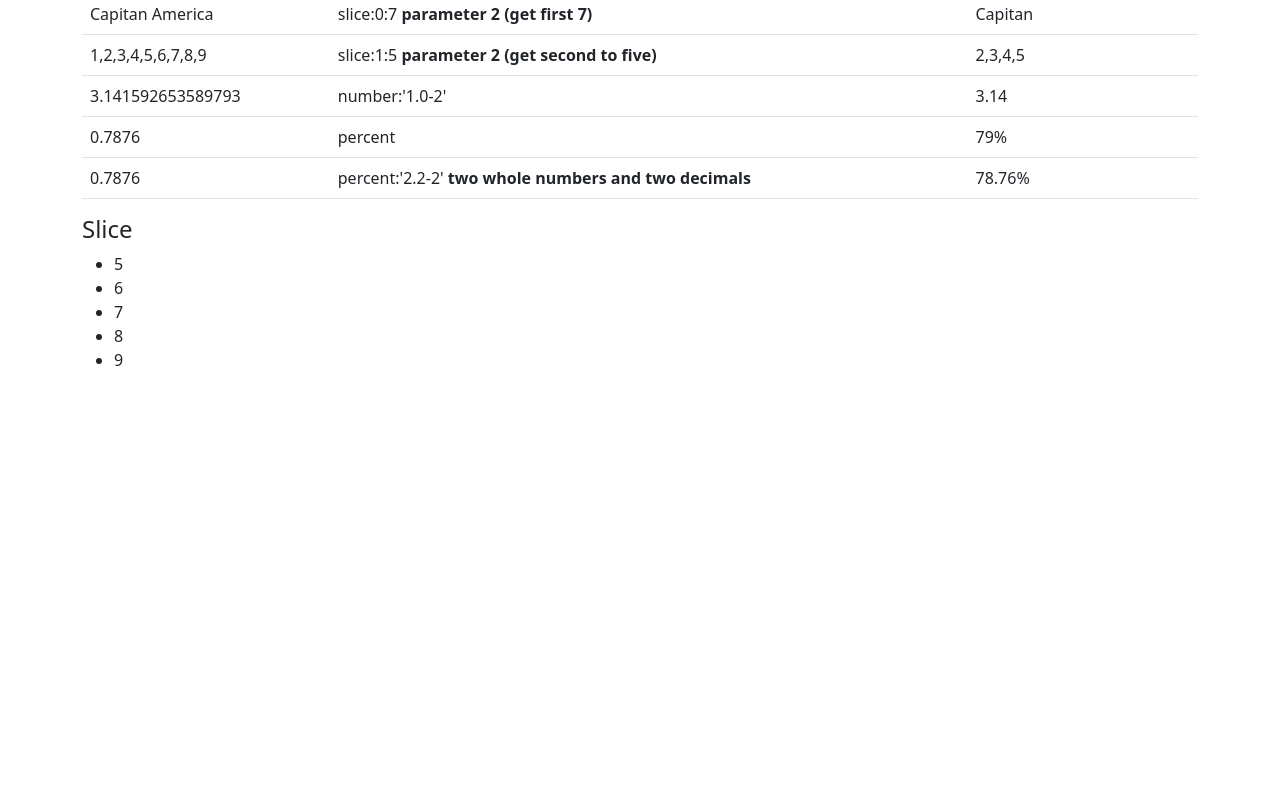
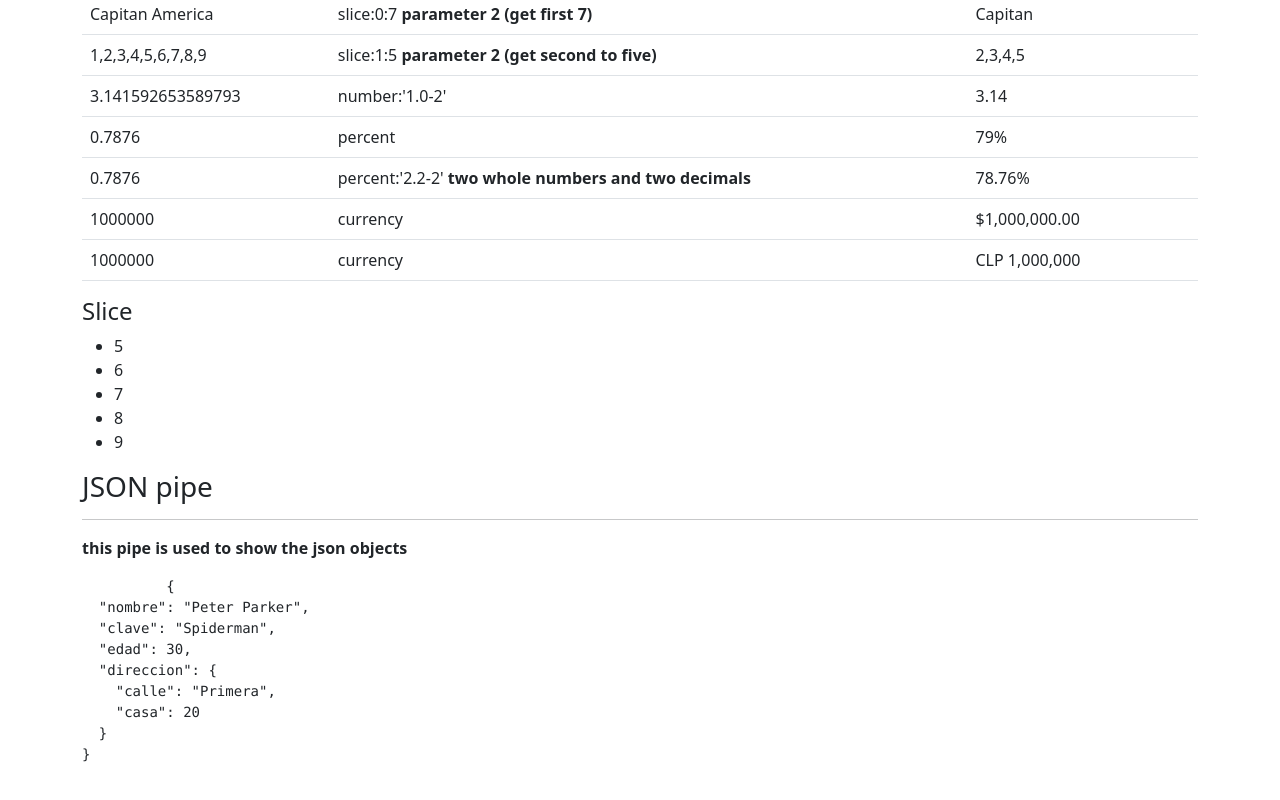
Before and after one commit to cbustamante777duoc/biblotecaPipes, an Angular app: page / in a window 1280 px wide. Shown: the part 268-1068 px from the top of the page. Before the commit the page ends 800 px from the top, so only its background shows below. Built offline with nearby package versions, Linux system fonts and the light colour scheme.

Commit message:
pipe json

```diff
--- a/src/app/app.component.html
+++ b/src/app/app.component.html
@@ -67,6 +67,18 @@
           <td>{{porcentaje | percent:'2.2-2'}}</td>
         </tr>
 
+        <tr>
+          <td>{{salario}}</td>
+          <td>currency</td>
+          <td>{{salario | currency}}</td>
+        </tr>
+
+        <tr>
+          <td>{{salario}}</td>
+          <td>currency</td>
+          <td>{{salario | currency:'CLP ':'symbol':'.0-0'}}</td>
+        </tr>
+
       </tbody>
 
     </table>
@@ -76,5 +88,16 @@
       <li *ngFor="let item of areglo |slice:4:22">{{item}}</li>
     </ul>
 
+    <h3>JSON pipe</h3>
+    <hr>
+    <div class="row mb-5">
+      <div class="col">
+        <p> <b>this pipe is used to show the json objects</b> </p>
+        <pre>
+          {{heroe | json}}
+        </pre>
+      </div>
+    </div>
+
   </div>
 </div>
--- a/src/app/app.component.ts
+++ b/src/app/app.component.ts
@@ -11,7 +11,17 @@ export class AppComponent {
   areglo:number[] = [1,2,3,4,5,6,7,8,9];
   PI:number = Math.PI;
   porcentaje:number = 0.7876;
+  salario:number = 1000000;
 
+  heroe = {
+    nombre:'Peter Parker',
+    clave:'Spiderman',
+    edad:30,
+    direccion:{
+      calle:'Primera',
+      casa:20
+    }
+  }
 
 
 }
```
